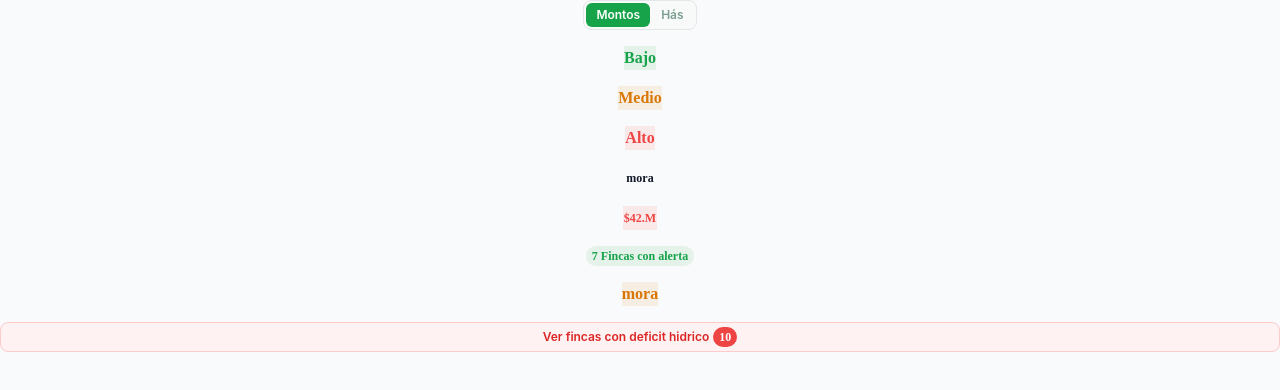
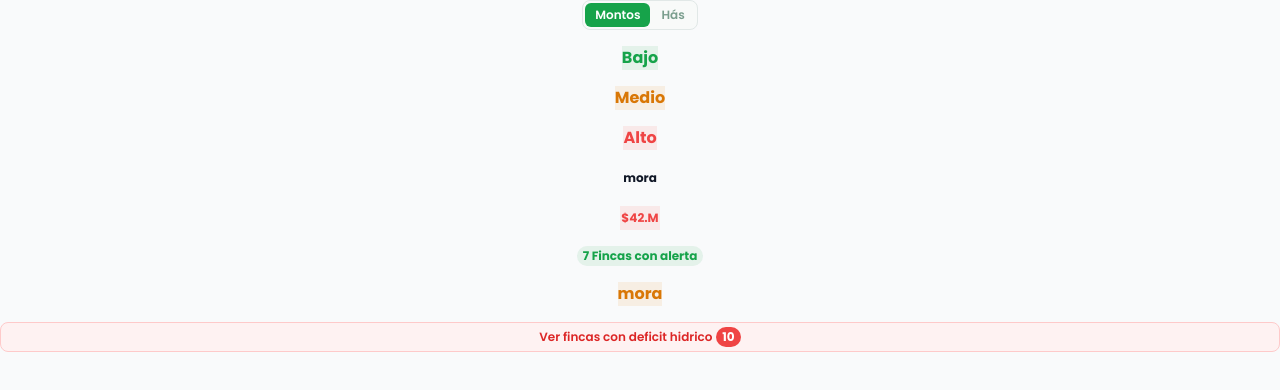
Before and after one commit to workKali/dashboad2.0, a Next.js app: page / in a window 1280 px wide. Shown: the top 390 px of the page. Built offline with nearby package versions, Linux system fonts and the light colour scheme.

Commit message:
configure well font family poppins

```diff
--- a/src/app/layout.tsx
+++ b/src/app/layout.tsx
@@ -1,6 +1,13 @@
 import type { Metadata } from "next";
+import { Poppins } from 'next/font/google'
 import "./globals.css";
 import ThemeRegistry from "@/core/ThemeRegistry";
+
+const poppins = Poppins({
+  subsets: ['latin'],
+  weight: ['300', '400', '500', '600', '700'],
+  variable: '--font-poppins',
+})
 
 export const metadata: Metadata = {
   title: "Create Next App",
@@ -13,8 +20,8 @@ export default function RootLayout({
   children: React.ReactNode;
 }>) {
   return (
-    <html lang="en">
-      <body>
+    <html lang="en" className={poppins.className}>
+      <body className={poppins.className}>
         <ThemeRegistry>
           {children}
         </ThemeRegistry>
--- /dev/null
+++ b/tailwind.config.js
@@ -0,0 +1,18 @@
+import defaultTheme from "tailwindcss/defaultTheme";
+
+const config = {
+    content: [
+        "./pages/**/*.{js,ts,jsx,tsx,mdx}",
+        "./components/**/*.{js,ts,jsx,tsx,mdx}",
+        "./app/**/*.{js,ts,jsx,tsx,mdx}",
+    ],
+    theme: {
+        extend: {
+            fontFamily: {
+                sans: ["var(--font-poppins)", ...defaultTheme.fontFamily.sans],
+            },
+        },
+    },
+    plugins: [],
+};
+export default config;
```
